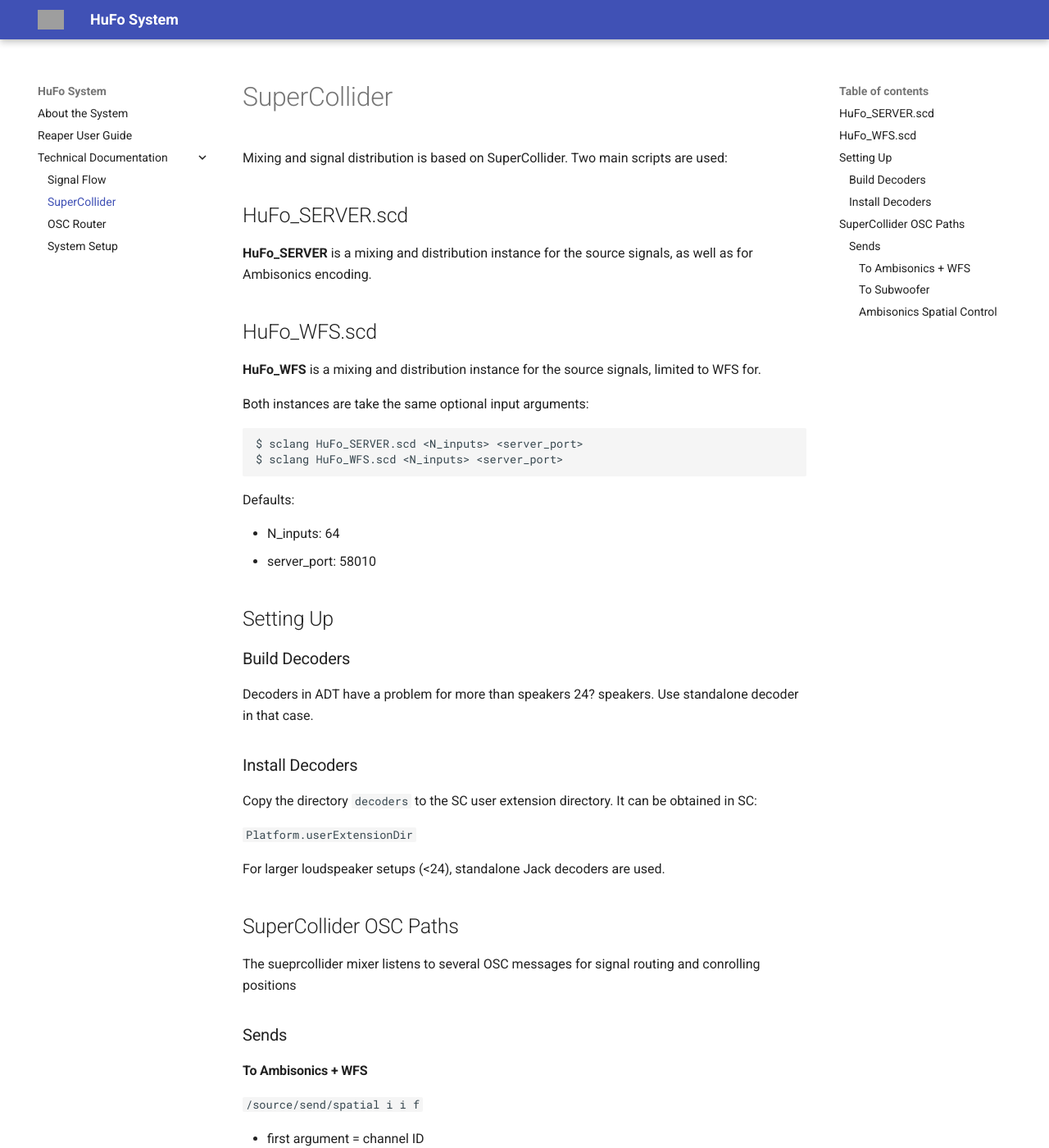
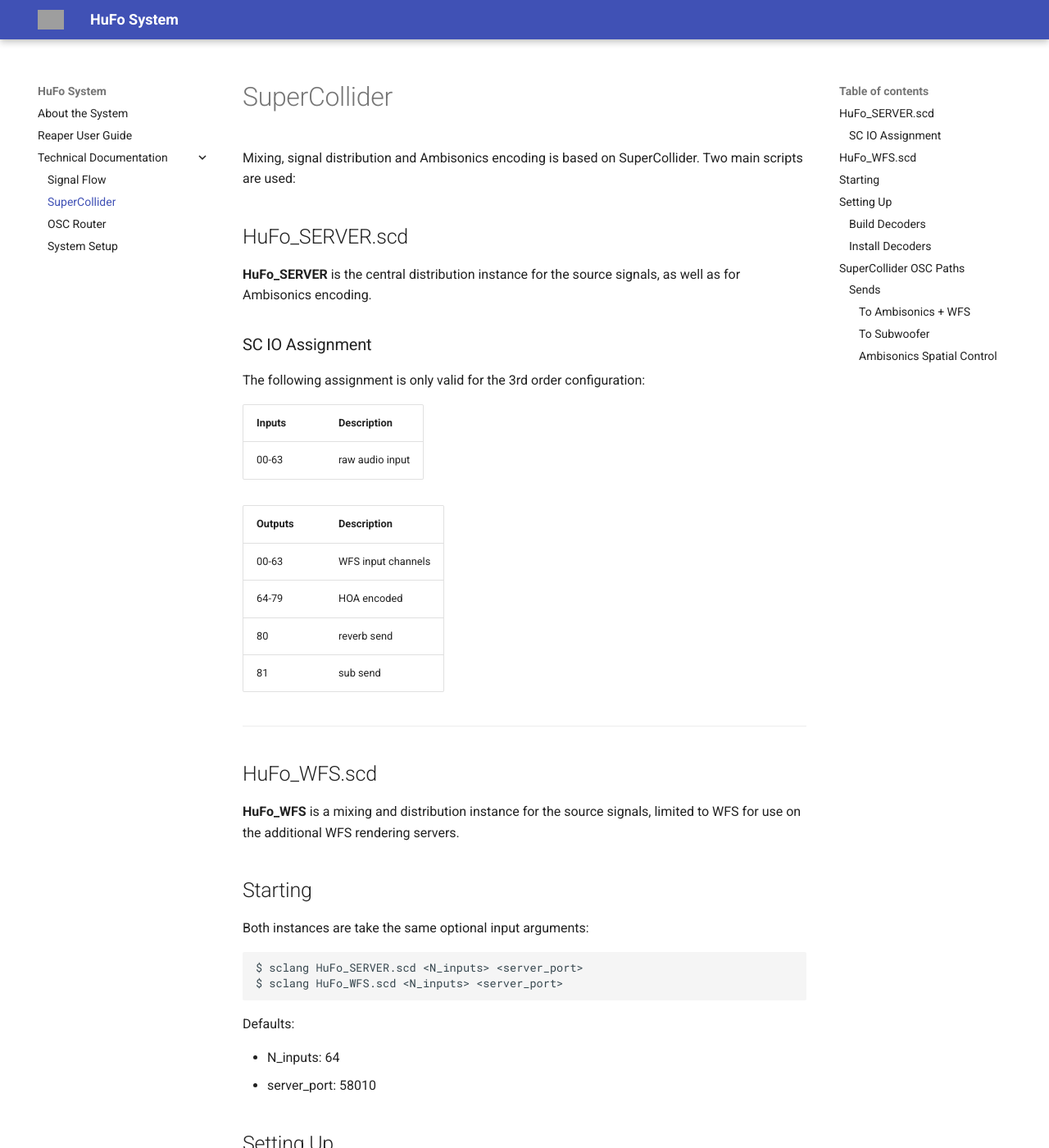
Before and after one commit to tu-studio/seamless-docs, an MkDocs documentation site: the page built from Documentation/docs/supercollider.md, in a window 1280 px wide and 1400 px high. Shown: the whole window at 82% size. Built offline with MkDocs 1.6.1 and Material for MkDocs 9.7.7, drawn with Linux system fonts in a browser that asks for light colours; grey boxes are pictures that could not be loaded.

```diff
--- a/Documentation/docs/supercollider.md
+++ b/Documentation/docs/supercollider.md
@@ -1,15 +1,39 @@
 # SuperCollider
 
-Mixing and signal distribution is based on SuperCollider.
+Mixing, signal distribution and Ambisonics encoding is based on SuperCollider.
 Two main scripts are used:
 
 ## HuFo_SERVER.scd
 
-**HuFo_SERVER** is a mixing and distribution instance for the source signals, as well as for Ambisonics encoding.
+**HuFo_SERVER** is the central distribution instance for the source signals, as well as for Ambisonics encoding.
+
+
+### SC IO Assignment
+
+The following assignment is only valid for the 3rd order configuration:
+
+Inputs  | Description
+---     | ---
+00-63   | raw audio input
+
+
+Outputs | Description
+---     | ---
+00-63   | WFS input channels
+64-79   | HOA encoded
+80      | reverb send
+81      | sub send
+
+----
+
+
 
 ## HuFo_WFS.scd
 
-**HuFo_WFS** is a  mixing and distribution instance for the source signals, limited to WFS for.
+**HuFo_WFS** is a  mixing and distribution instance for the source signals, limited to WFS for use on the additional WFS rendering servers.
+
+
+## Starting
 
 Both instances are take the same optional input arguments:
 
@@ -21,6 +45,8 @@
 
 - N_inputs: 64
 - server_port: 58010
+
+
 ## Setting Up
 
 ### Build Decoders
```
